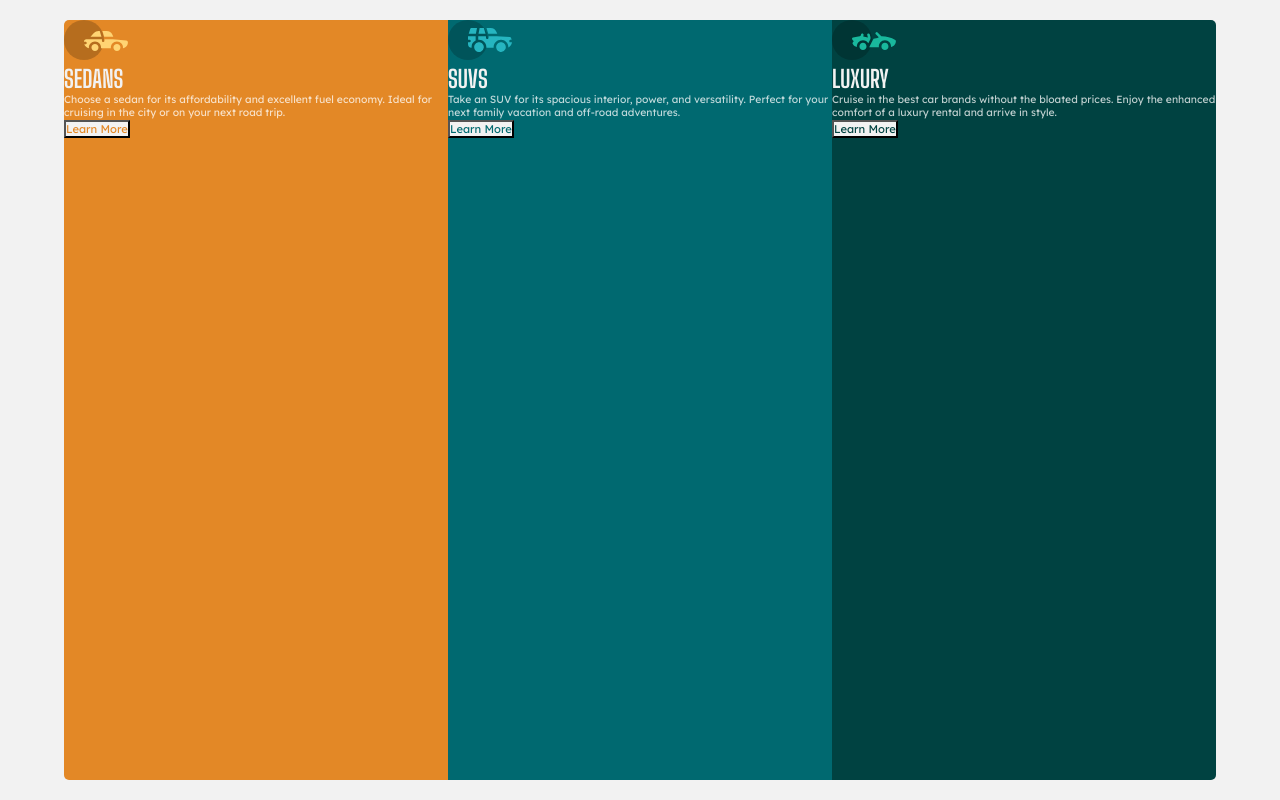
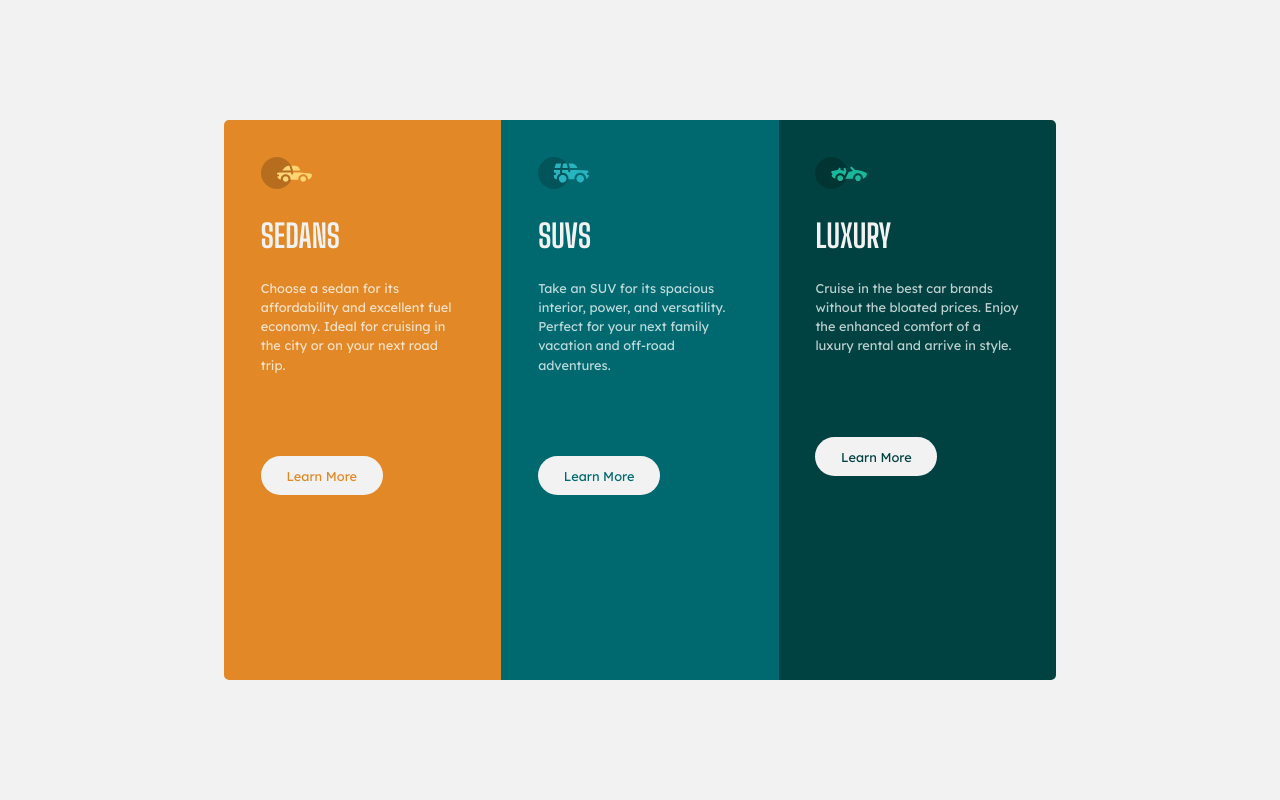
Before and after one commit to NaokiNakao/3-column-preview-card, a plain HTML site: page index.html in a window 1280 px wide. Drawn offline with Linux system fonts and the light colour scheme.

Commit message:
Resolucion para desktop

```diff
--- a/index.html
+++ b/index.html
@@ -12,33 +12,70 @@
 </head>
 <body>
     <div class="container">
+
         <div id="container-sedan">
-            <figure>
+
+            <div class="car-icon">
                 <img src="images/icon-sedans.svg" alt="Sedan icon">
-            </figure>
+            </div>
+
+            <div class="car-type">
                 <h2>Sedans</h2>
+            </div>
+
+            <div class="description">
                 <p>Choose a sedan for its affordability and excellent fuel economy. Ideal for cruising in the city
                    or on your next road trip.</p>
-            <button type="button">Learn More</button>
             </div>
+
+            <div class="btn">
+                <a href="#" id="btn-sedan">Learn More</a>
+            </div>
+
+        </div>
+
         <div id="container-suv">
-            <figure>
+
+            <div class="car-icon">
                 <img src="images/icon-suvs.svg" alt="SUV icon">
-            </figure>
+            </div>
+
+            <div class="car-type">
                 <h2>SUVs</h2>
+            </div>
+
+            <div class="description">
                 <p>Take an SUV for its spacious interior, power, and versatility. Perfect for your next family vacation
                    and off-road adventures.</p>
-            <button type="button">Learn More</button>
             </div>
+
+            <div class="btn">
+                <a href="#" id="btn-suv">Learn More</a>
+            </div>
+
+        </div>
+
         <div id="container-luxury">
-            <figure>
+
+            <div class="car-icon">
                 <img src="images/icon-luxury.svg" alt="Luxury icon">
-            </figure>
+            </div>
+
+            <div class="car-type">
                 <h2>Luxury</h2>
+            </div>
+
+            <div class="description">
                 <p>Cruise in the best car brands without the bloated prices. Enjoy the enhanced comfort of a luxury
                    rental and arrive in style.</p>
-            <button type="button">Learn More</button>
             </div>
+
+            <div class="btn">
+                <a href="#" id="btn-luxury">Learn More</a>
+            </div>
+
+        </div>
+
     </div>
 </body>
 </html>
--- a/styles.css
+++ b/styles.css
@@ -42,49 +42,80 @@ html, body {
     flex: 1;
 }
 
-.container > div > h2 {
+.container > div > div {
+    margin: .7em 1.8em;
+}
+
+.car-icon > img {
+    height: 1.2em;
+}
+
+.car-type > h2 {
     font-family: var(--big-shoulders-display);
     text-transform: uppercase;
     color: var(--very-light-gray);
 }
 
-.container > div > p {
+.description > p {
     font-family: var(--lexend-deca);
     color: var(--transparent-white);
-    font-size: .65em;
+    font-size: .6em;
 }
 
-.container > div > button {
+.btn > a {
+    text-decoration: none;
+    display: inline-block;
+    padding: .8em 2em;
     font-family: var(--lexend-deca);
+    font-size: .6em;
     background-color: var(--very-light-gray);
-    font-size: .7em;
+    border-radius: 25px;
+    transition: 0.2s;
 }
 
-/* sedan box general styles */
+/* sedan box especific styles */
 #container-sedan {
     background-color: var(--bright-orange);
 }
 
-#container-sedan > button {
+#btn-sedan {
     color: var(--bright-orange);
 }
 
-/* suv box general styles */
+#btn-sedan:hover {
+    background: var(--bright-orange);
+    color: var(--very-light-gray);
+    border: 1px solid var(--very-light-gray);
+}
+
+/* suv box especific styles */
 #container-suv {
     background-color: var(--dark-cyan);
 }
 
-#container-suv > button {
+#btn-suv {
     color: var(--dark-cyan);
 }
 
-/* luxury box general styles */
+#btn-suv:hover {
+    background: var(--dark-cyan);
+    color: var(--very-light-gray);
+    border: 1px solid var(--very-light-gray);
+}
+
+/* luxury box especific styles */
 #container-luxury {
     background-color: var(--very-dark-cyan);
 }
 
-#container-luxury > button {
+#btn-luxury {
     color: var(--very-dark-cyan);
+}
+
+#btn-luxury:hover {
+    background: var(--very-dark-cyan);
+    color: var(--very-light-gray);
+    border: 1px solid var(--very-light-gray);
 }
 
 /* desktop resolution */
@@ -93,6 +124,36 @@ html, body {
 
     .container {
         flex-direction: row;
+        width: 65%;
+        height: 70%;
+    }
+
+    .container > div > div {
+        flex: 1;
+    }
+
+    .car-icon > img {
+        height: 2em;
+        margin-top: .8em;
+    }
+
+    .car-type > h2 {
+        font-size: 2em;
+    }
+
+    .description > p {
+        font-size: .8em;
+        line-height: 1.5em;
+    }
+
+    .btn > a {
+        font-size: .8em;
+        padding: .9em 2em;
+        margin-top: 4.5em;
+    }
+
+    .container > div > div {
+        margin: 1.5em 2.3em;
     }
 
 }
```
Lines whose indentation alone changed are shown as unchanged.
